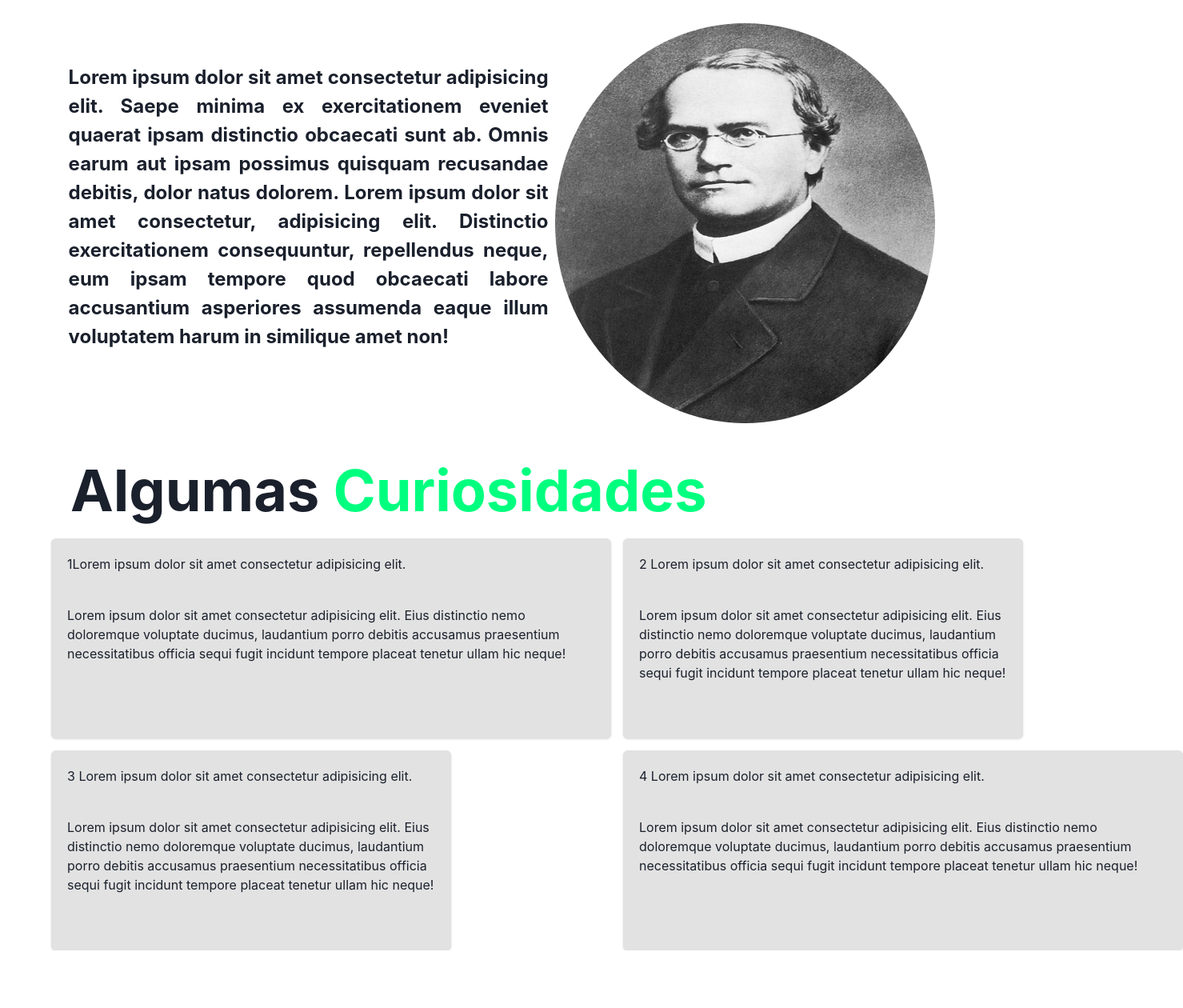
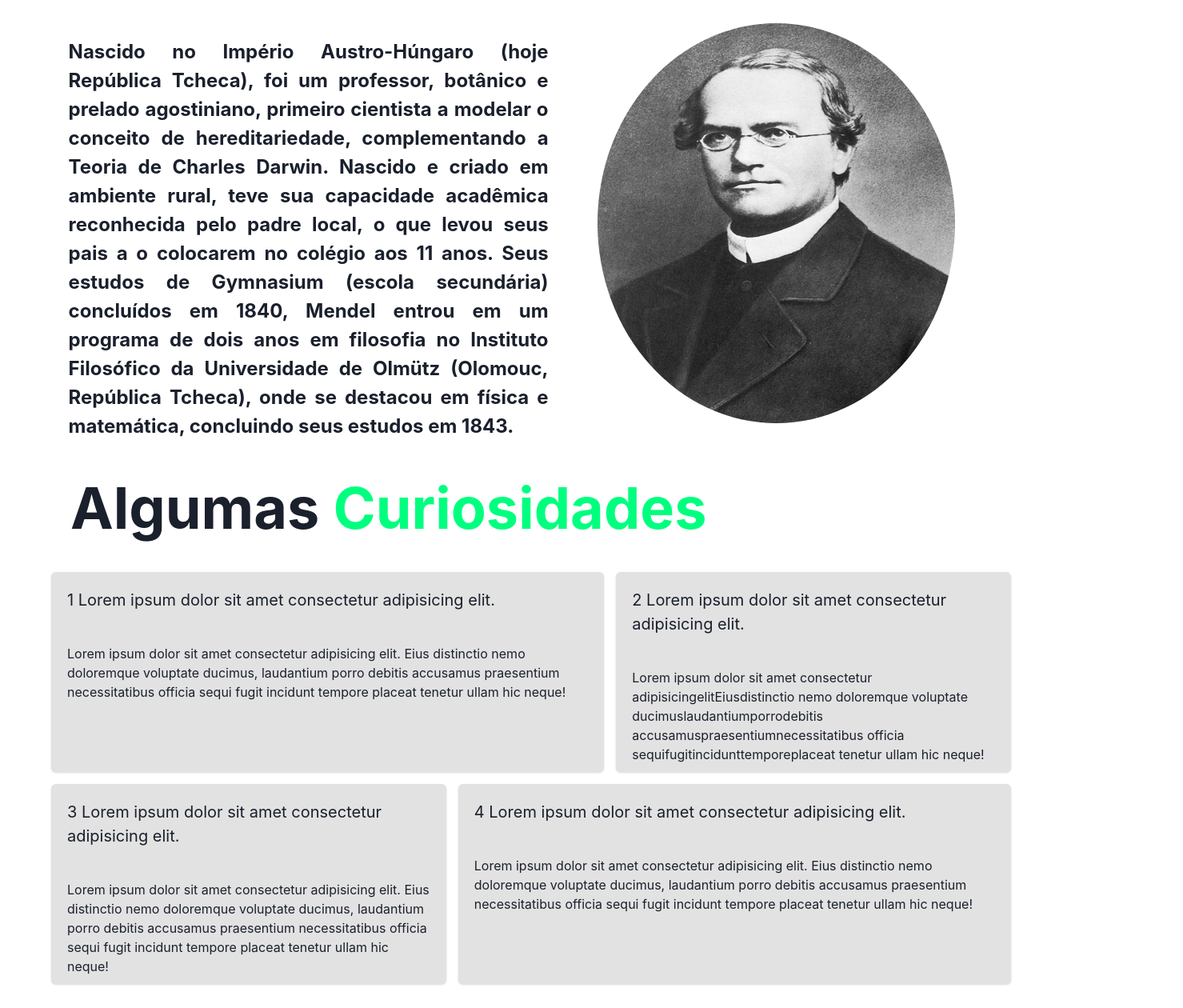
Before and after one commit to Matheus1415/Mendel, a React (Vite) app: page / in a window 1280 px wide. Shown: the part 87-1347 px from the top of the page at 80% size, 1479 px wide, since content can reach past the window. Before the commit the page ends 1275 px from the top, so only its background shows below. Built offline with nearby package versions, Linux system fonts and the light colour scheme.

Commit message:
12/07/2024
Foi trabalhado no desing dos cards finais, adicionados alguns arquivos css para layout(response e hover, que pretendo descartar. todos os comentários foram modificados pro inglês.

```diff
--- a/src/pages/Biography.jsx
+++ b/src/pages/Biography.jsx
@@ -1,44 +1,51 @@
-import { Heading, Flex, Text, Image, Highlight} from "@chakra-ui/react";
+import { Flex, Heading, Highlight, Image, Text  } from "@chakra-ui/react";
 import '../themes/biography.css'
+import '../themes/response.css'
 import GregorMendelImage from '../images/Gregor_Mendel.jpg'
 import GregorNotesImage from '../images/Anotacoes_Mendel.jpg'
+import { MdOpacity } from "react-icons/md";
 
 export function Biography() {
   return (
   <Flex aling="Center" direction="column">
 
-    <Heading size='4xl' marginLeft="5%">
+{/*Title*/}
+
+    <Heading size='4xl' marginLeft="5%" id="Title">
       <Highlight query='Mendel' styles={{color: "#00FF7F"}}>
         Quem foi Mendel ?
       </Highlight>
     </Heading>
 
-    {/* conteudo da pagina */}
+{/* Pages's content */}
 
-    <Flex aling="center" direction="Row" justify='space-between' padding="24px 24px" marginTop="20px">
-        <Text fontSize= '2xl' maxWidth = {600} marginLeft="5%" textAlign='justify' marginTop="50px" fontWeight='700'>
-          Lorem ipsum dolor sit amet consectetur adipisicing elit. Saepe minima ex exercitationem eveniet quaerat ipsam distinctio obcaecati sunt ab. Omnis earum aut ipsam possimus quisquam recusandae debitis, dolor natus dolorem. Lorem ipsum dolor sit amet consectetur, adipisicing elit. Distinctio exercitationem consequuntur, repellendus neque, eum ipsam tempore quod obcaecati labore accusantium asperiores assumenda eaque illum voluptatem harum in similique amet non!
+    <Flex aling="center" direction="Row" justify='space-between' padding="24px 24px" marginTop="20px" id="Container">
+        <Text fontSize= '2xl' maxWidth = {600} marginLeft="5%" textAlign='justify' aling="center" marginTop="18px" fontWeight='700' id="Bio">
+          Nascido no Império Austro-Húngaro (hoje República Tcheca), foi um
+          professor, botânico e prelado agostiniano, primeiro cientista a
+          modelar o conceito de hereditariedade, complementando a Teoria de
+          Charles Darwin. Nascido e criado em ambiente rural, teve sua
+          capacidade acadêmica reconhecida pelo padre local, o que levou seus
+          pais a o colocarem no colégio aos 11 anos. Seus estudos de Gymnasium
+          (escola secundária) concluídos em 1840, Mendel entrou em um programa
+          de dois anos em filosofia no Instituto Filosófico da Universidade de
+          Olmütz (Olomouc, República Tcheca), onde se destacou em física e
+          matemática, concluindo seus estudos em 1843.
         </Text>
 
-    {/*Imagem da página*/}
-    <Flex position="relative" marginRight="5%" id="Image_area">
+{/* Page's images */}
+        <Flex position="relative" marginRight="5%" id="Image_area" marginLeft="5%">
           <Image
             id="Image_mendel"
             src={GregorMendelImage}
             alt='Imagem do Mendel'
-        boxSize='500px'
-        borderRadius='50%'
-        marginRight="5%"
-        cursor="pointer" />
+            borderRadius='50%' />
 
           <Image
             id="Image_anot"
             src={GregorNotesImage}
-        alt='Imagem anotações'
-        boxSize='500px'
-        marginRight="5%"
-        cursor='pointer'
-      />
+            alt='Imagem anotações'/>
+
         </Flex>
     </Flex>
   </Flex>
--- a/src/pages/Curiosities.jsx
+++ b/src/pages/Curiosities.jsx
@@ -1,50 +1,89 @@
-import {Heading, Highlight, Flex, Card, CardBody, CardHeader, Text, Grid, GridItem} from '@chakra-ui/react'
+import {Card, CardBody, CardHeader, Flex, Grid, GridItem, Heading, Highlight, Text} from '@chakra-ui/react'
 export function Curiosities () {
 return (
+
     <Flex aling="Center" direction="column">
-            <Heading size="4xl" padding="24px 24px" marginLeft="5%">
+
+        {/*Title*/}
+        <Heading size="4xl" padding="24px 24px" marginLeft="5%" marginBottom="20px">
             <Highlight query='Curiosidades' styles={{color: "#00FF7F"}}>
                 Algumas Curiosidades
             </Highlight>
         </Heading>
 
 {/*Cards*/}
-            <Grid
-                templateColumns="700px 600px"
-                gap="15px" marginLeft="5%"
-                >
-                    <Card backgroundColor="#e2e2e2" width="700px" height="250px">
+
+    <Grid templateColumns="repeat(1, 1200px)" gap="15px" marginLeft="5%" marginBottom="30px">
+
+{/*First section of cards*/}
+
+        <GridItem>
+        <Flex gap="15px">
+
+            {/*First card*/}
+            <Card backgroundColor="#e2e2e2" width="700px" height="250px" cursor="pointer" _hover={{bg:"#cacaca"}}>
                 <CardHeader>
-                            <Text> 1Lorem ipsum dolor sit amet consectetur adipisicing elit.</Text>
+                    <Text fontSize="xl">
+                        1 Lorem ipsum dolor sit amet consectetur adipisicing elit.
+                    </Text>
                 </CardHeader>
                 <CardBody>
-                            <Text>Lorem ipsum dolor sit amet consectetur adipisicing elit. Eius distinctio nemo doloremque voluptate ducimus, laudantium porro debitis accusamus praesentium necessitatibus officia sequi fugit incidunt tempore placeat tenetur ullam hic neque!</Text>
+                    <Text>
+                        Lorem ipsum dolor sit amet consectetur adipisicing elit. Eius distinctio nemo doloremque voluptate ducimus, laudantium porro debitis accusamus praesentium necessitatibus officia sequi fugit incidunt tempore placeat tenetur ullam hic neque!
+                    </Text>
                 </CardBody>
                 </Card>
-                    <Card backgroundColor="#e2e2e2"  width="500px" height="250px">
+
+                {/*Second card*/}
+                <Card backgroundColor="#e2e2e2"  width="500px" height="250px" cursor="pointer" _hover={{bg:"#cacaca"}}>
                 <CardHeader>
-                            <Text>2 Lorem ipsum dolor sit amet consectetur adipisicing elit.</Text>
+                    <Text fontSize="xl">
+                        2 Lorem ipsum dolor sit amet consectetur adipisicing elit.
+                    </Text>
                 </CardHeader>
                 <CardBody>
-                            <Text>Lorem ipsum dolor sit amet consectetur adipisicing elit. Eius distinctio nemo doloremque voluptate ducimus, laudantium porro debitis accusamus praesentium necessitatibus officia sequi fugit incidunt tempore placeat tenetur ullam hic neque!</Text>
+                    <Text>
+                        Lorem ipsum dolor sit amet consectetur adipisicingelitEiusdistinctio nemo doloremque voluptate ducimuslaudantiumporrodebitis accusamuspraesentiumnecessitatibus officia sequifugitincidunttemporeplaceat tenetur ullam hic neque!
+                    </Text>
                 </CardBody>
                 </Card>
-                <Card backgroundColor="#e2e2e2" width="500px" height="250px">
+        </Flex>
+        </GridItem>
+
+{/*Second section of cards*/}
+
+        <GridItem>
+        <Flex gap="15px">
+
+            {/*Third card*/}
+            <Card backgroundColor="#e2e2e2" width="500px" height="250px" cursor="pointer" _hover={{bg:"#cacaca"}}>
                 <CardHeader>
-                        <Text> 3 Lorem ipsum dolor sit amet consectetur adipisicing elit.</Text>
+                    <Text fontSize="xl">
+                        3 Lorem ipsum dolor sit amet consectetur adipisicing elit.
+                    </Text>
                 </CardHeader>
                 <CardBody>
-                        <Text>Lorem ipsum dolor sit amet consectetur adipisicing elit. Eius distinctio nemo doloremque voluptate ducimus, laudantium porro debitis accusamus praesentium necessitatibus officia sequi fugit incidunt tempore placeat tenetur ullam hic neque!</Text>
+                    <Text>
+                        Lorem ipsum dolor sit amet consectetur adipisicing elit. Eius distinctio nemo doloremque voluptate ducimus, laudantium porro debitis accusamus praesentium necessitatibus officia sequi fugit incidunt tempore placeat tenetur ullam hic neque!
+                    </Text>
                 </CardBody>
             </Card>
-                <Card backgroundColor="#e2e2e2" width="700px" height="250px">
+
+            {/*fourth card*/}
+            <Card backgroundColor="#e2e2e2" width="700px" height="250px" cursor="pointer" _hover={{bg:"#cacaca"}}>
                 <CardHeader>
-                        <Text> 4 Lorem ipsum dolor sit amet consectetur adipisicing elit.</Text>
+                    <Text fontSize="xl">
+                        4 Lorem ipsum dolor sit amet consectetur adipisicing elit.
+                    </Text>
                 </CardHeader>
                 <CardBody>
-                        <Text>Lorem ipsum dolor sit amet consectetur adipisicing elit. Eius distinctio nemo doloremque voluptate ducimus, laudantium porro debitis accusamus praesentium necessitatibus officia sequi fugit incidunt tempore placeat tenetur ullam hic neque!</Text>
+                    <Text>
+                        Lorem ipsum dolor sit amet consectetur adipisicing elit. Eius distinctio nemo doloremque voluptate ducimus, laudantium porro debitis accusamus praesentium necessitatibus officia sequi fugit incidunt tempore placeat tenetur ullam hic neque!
+                    </Text>
                 </CardBody>
             </Card>
+        </Flex>
+        </GridItem>
     </Grid>
     </Flex>
     )
--- a/src/themes/biography.css
+++ b/src/themes/biography.css
@@ -1,9 +1,23 @@
+#Image_area{
+    width: 500px;
+    height: 500px;
+}
+#Image_area #Image_mendel, #Image_anot{
+    margin-right: 5%;
+    top: 0;
+    left: 0;
+    cursor: pointer;
+    position: absolute;
+    width: 500px;
+    height: 500px;
+    transition: opacity 0.8s ease;
+}
 #Image_area #Image_anot{
-    display: none;
+    opacity: 0;
 }
 #Image_area:hover #Image_mendel{
-    display: none;
+    opacity: 0;
 }
 #Image_area:hover #Image_anot{
-    display: block;
+    opacity: 1;
 }
--- /dev/null
+++ b/src/themes/response.css
@@ -0,0 +1,21 @@
+@media (max-width: 915px){
+    #Title{
+        text-align: center;
+        font-size: 50px;
+    }
+    #Container{
+        flex-direction: column-reverse;
+        justify-content: center;
+        align-items: center;
+    }
+    #Bio{
+        font-size: 30px;
+        max-width: 600px;
+    }
+}
+@media (max-width: 1120px){
+    #Bio{
+        max-width: 400px;
+        font-size: 18px;
+    }
+}
```
Lines whose indentation alone changed are shown as unchanged.
